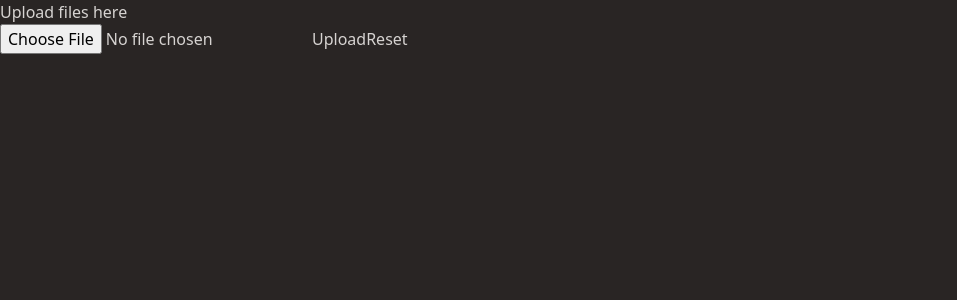
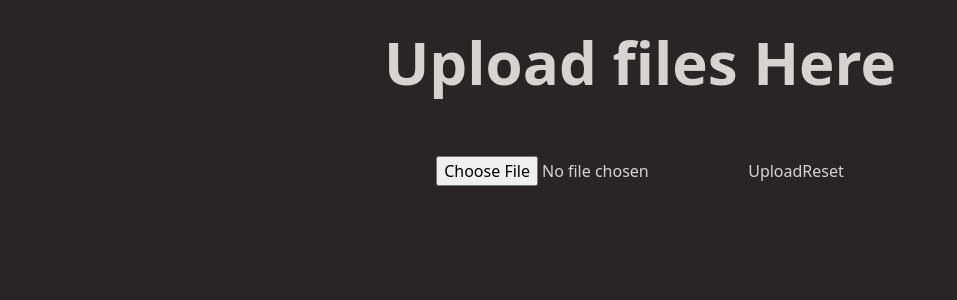
Before and after one commit to nic-vo/basicVTT, a Next.js app: page / in a window 1280 px wide. Shown: the top 300 px of the page, without its empty margins (0-957 px from the left). Built offline with nearby package versions, Linux system fonts and the light colour scheme.

Commit message:
style: center initial content on page

```diff
--- a/src/app/page.tsx
+++ b/src/app/page.tsx
@@ -1,8 +1,8 @@
 import { UploadForm } from './_client';
 
 const Home = () => (
-	<main>
-		<h1>Upload files here</h1>
+	<main className='p-8 flex flex-col items-center gap-16'>
+		<h1 className='text-center font-bold text-6xl'>Upload files Here</h1>
 		<UploadForm />
 	</main>
 );
```
